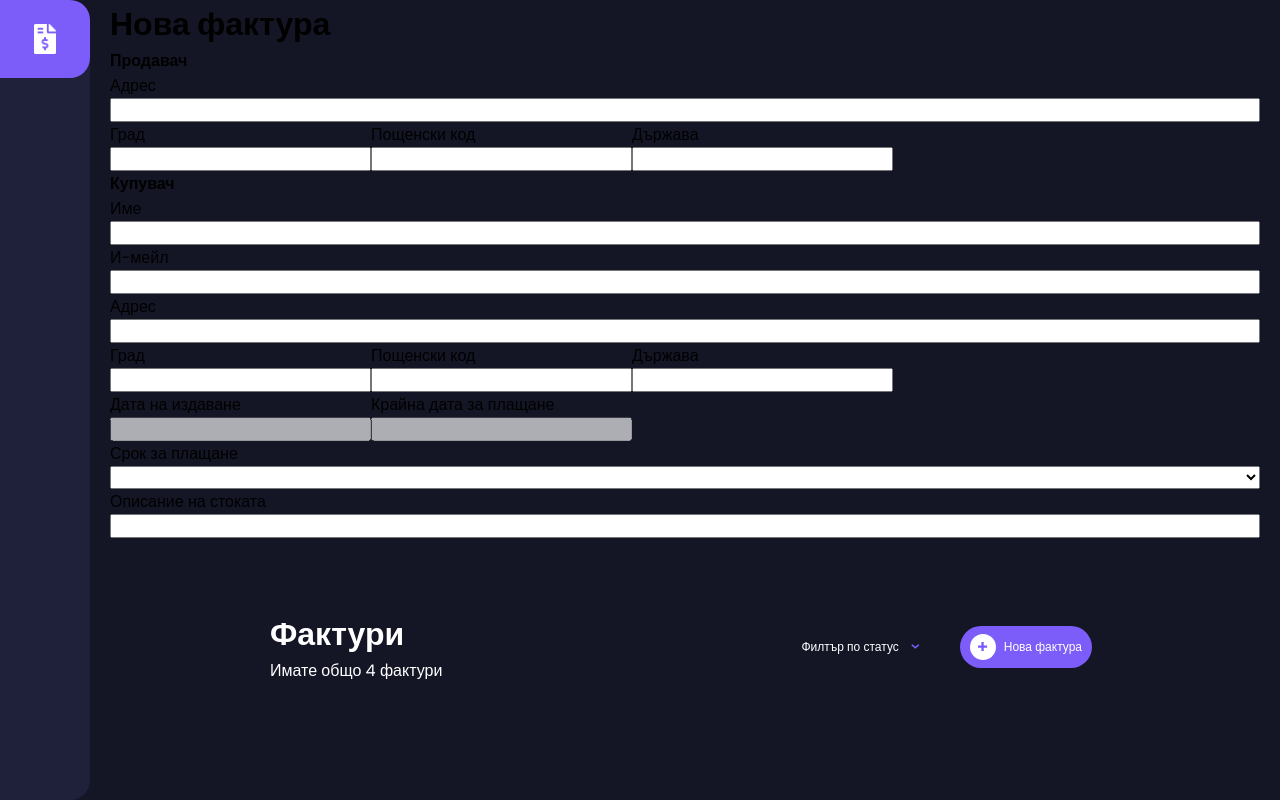
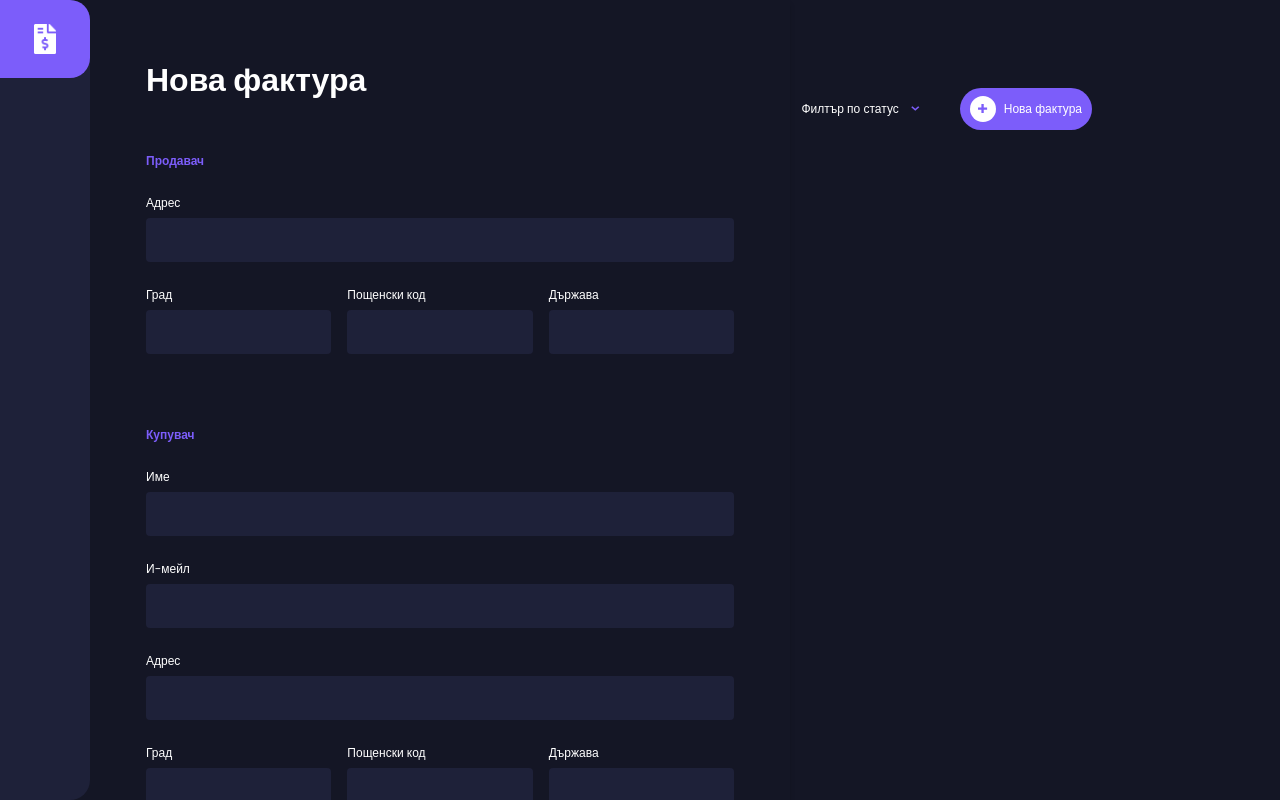
Before and after one commit to stefism/Invoice_with_Vue.Js_And_Firebase, a Vue app in the folder project_files/: page / in a window 1280 px wide. Both pictures are taken after a click on the element "Нова фактура". Shown: the top 800 px of the page. Built offline with nearby package versions, Linux system fonts and the light colour scheme.

Commit message:
Add some Invoice functionality.

```diff
--- a/project_files/src/App.vue
+++ b/project_files/src/App.vue
@@ -3,11 +3,13 @@
     <div v-if="!mobile" class="app flex flex-column">
       <Navigation />
       <div class="app-content flex flex-column">
-        <InvoiceModal />
+        <transition name="invoice">
+          <InvoiceModal v-if="invoiceModal" />
+        </transition>
         <router-view />
       </div>
     </div>
-    <div class="mobile-message flex flex-column">
+    <div v-else class="mobile-message flex flex-column">
       <h2>Това приложение не е съвместимо с вашето устройство.</h2>
       <p>Моля използвайте устройство с по-висока резолюция.</p>
     </div>
@@ -15,6 +17,8 @@
 </template>
 
 <script>
+import { mapState } from 'vuex';
+
 import Navigation from './components/Navigation.vue';
 import InvoiceModal from './components/InvoiceModal.vue';
 
@@ -37,6 +41,9 @@ import InvoiceModal from './components/InvoiceModal.vue';
           this.mobile = false;
         }
       }
+    },
+    computed: {
+      ...mapState(['invoiceModal'])
     }
   }
 </script>
@@ -76,6 +83,16 @@ import InvoiceModal from './components/InvoiceModal.vue';
   p {
     margin-top: 16px;
   }
+}
+
+.invoice-enter-active,
+.invoice-leave-active {
+  transition: 0.8s ease all;
+}
+
+.invoice-enter-from,
+.invoice-leave-to {
+  transform: translateX(-700px);
 }
 
 button,
--- a/project_files/src/components/InvoiceModal.vue
+++ b/project_files/src/components/InvoiceModal.vue
@@ -1,5 +1,9 @@
 <template>
-  <div @click="checkClick" class="invoice-wrap flex flex-column" ref="invoiceWrap">
+  <div
+    @click="checkClick"
+    class="invoice-wrap flex flex-column"
+    ref="invoiceWrap"
+  >
     <form @submit.prevent="submitForm" class="invoice-content">
       <h1>Нова фактура</h1>
 
@@ -9,24 +13,37 @@
 
         <div class="input flex flex-column">
           <label for="billerStreetAddress">Адрес</label>
-                <input required type="text" id="billerStreetAddress" v-model="billerStreetAddress">
+          <input
+            required
+            type="text"
+            id="billerStreetAddress"
+            v-model="billerStreetAddress"
+          />
         </div>
 
         <div class="location-details flex">
-
           <div class="input flex flex-column">
             <label for="billerCity">Град</label>
-                    <input required type="text" id="billerCity" v-model="billerCity">
+            <input required type="text" id="billerCity" v-model="billerCity" />
           </div>
           <div class="input flex flex-column">
             <label for="billerZipCode">Пощенски код</label>
-                    <input required type="text" id="billerZipCode" v-model="billerZipCode">
+            <input
+              required
+              type="text"
+              id="billerZipCode"
+              v-model="billerZipCode"
+            />
           </div>
           <div class="input flex flex-column">
             <label for="billerCountry">Държава</label>
-                    <input required type="text" id="billerCountry" v-model="billerCountry">
+            <input
+              required
+              type="text"
+              id="billerCountry"
+              v-model="billerCountry"
+            />
           </div>
-
         </div>
       </div>
 
@@ -35,32 +52,45 @@
         <h4>Купувач</h4>
         <div class="input flex flex-column">
           <label for="clientName">Име</label>
-                <input required type="text" id="clientName" v-model="clientName">
+          <input required type="text" id="clientName" v-model="clientName" />
         </div>
         <div class="input flex flex-column">
           <label for="clientEmail">И-мейл</label>
-                <input required type="text" id="clientEmail" v-model="clientEmail">
+          <input required type="text" id="clientEmail" v-model="clientEmail" />
         </div>
         <div class="input flex flex-column">
           <label for="clientStreetAddress">Адрес</label>
-                <input required type="text" id="clientStreetAddress" v-model="clientStreetAddress">
+          <input
+            required
+            type="text"
+            id="clientStreetAddress"
+            v-model="clientStreetAddress"
+          />
         </div>
 
         <div class="location-details flex">
-
           <div class="input flex flex-column">
             <label for="clientCity">Град</label>
-                    <input required type="text" id="clientCity" v-model="clientCity">
+            <input required type="text" id="clientCity" v-model="clientCity" />
           </div>
           <div class="input flex flex-column">
             <label for="clientZipCode">Пощенски код</label>
-                    <input required type="text" id="clientZipCode" v-model="clientZipCode">
+            <input
+              required
+              type="text"
+              id="clientZipCode"
+              v-model="clientZipCode"
+            />
           </div>
           <div class="input flex flex-column">
             <label for="clientCountry">Държава</label>
-                    <input required type="text" id="clientCountry" v-model="clientCountry">
+            <input
+              required
+              type="text"
+              id="clientCountry"
+              v-model="clientCountry"
+            />
           </div>
-
         </div>
       </div>
 
@@ -69,11 +99,21 @@
         <div class="payment flex">
           <div class="input flex flex-column">
             <label for="invoiceDate">Дата на издаване</label>
-                    <input disabled type="text" id="invoiceDate" v-model="invoiceDate">
+            <input
+              disabled
+              type="text"
+              id="invoiceDate"
+              v-model="invoiceDate"
+            />
           </div>
           <div class="input flex flex-column">
             <label for="paymenyDueDate">Крайна дата за плащане</label>
-                    <input disabled type="text" id="paymenyDueDate" v-model="paymenyDueDate">
+            <input
+              disabled
+              type="text"
+              id="paymenyDueDate"
+              v-model="paymentDueDate"
+            />
           </div>
         </div>
         <div class="input flex flex-column">
@@ -86,7 +126,60 @@
         </div>
         <div class="input flex flex-column">
           <label for="productDescription">Описание на стоката</label>
-                <input required type="text" id="productDescription" v-model="productDescription">
+          <input
+            required
+            type="text"
+            id="productDescription"
+            v-model="productDescription"
+          />
+        </div>
+        <div class="work-items">
+          <h3>Артикули</h3>
+          <table class="item-list">
+            <tr class="table-heading flex">
+              <th class="item-name">Име на артикула</th>
+              <th class="qty">Количество</th>
+              <th class="price">Цена</th>
+              <th class="total">Обща сума</th>
+            </tr>
+            <tr
+              class="table-items flex"
+              v-for="(item, index) in invoiceItemList"
+              :key="index"
+            >
+              <td class="item-name">
+                <input type="text" v-model="item.itemName" />
+              </td>
+              <td class="qty"><input type="text" v-model="item.qty" /></td>
+              <td class="price"><input type="text" v-model="item.price" /></td>
+              <td class="total flex">
+                {{ (item.total = item.qty * item.price) }} лв.
+              </td>
+              <img
+                @click="deleteInvoiceItem(item.id)"
+                src="../assets/icon-delete.svg"
+                alt="delete icon"
+              />
+            </tr>
+          </table>
+
+          <div @click="addNewInvoiceItem" class="flex button">
+            <img src="../assets/icon-plus.svg" alt="plus icon" />
+            Добави нов артикул
+          </div>
+        </div>
+      </div>
+
+      <!-- Save and Exit -->
+      <div class="save flex">
+        <div class="left">
+          <button @click="closeInvoice" class="red">Откажи</button>
+        </div>
+        <div class="right flex">
+          <button @click="saveDraft" class="dark-purple">
+            Запиши като чернова
+          </button>
+          <button @click="publishInvoice" class="purple">Създай фактура</button>
         </div>
       </div>
     </form>
@@ -94,35 +187,215 @@
 </template>
 
 <script>
+import { mapMutations } from 'vuex';
+
 export default {
-    name: 'invoiceModal',
+  name: "invoiceModal",
   data() {
     return {
-            billerStreetAddress: '',
-            billerCity: '',
+      billerStreetAddress: "",
+      billerCity: "",
       billerZipCode: null,
-            billerCountry: '',
-            clientName: '',
-            clientEmail: '',
-            clientStreetAddress: '',
-            clientCity: '',
+      billerCountry: "",
+      clientName: "",
+      clientEmail: "",
+      clientStreetAddress: "",
+      clientCity: "",
       clientZipCode: null,
-            clientCountry: '',
+      clientCountry: "",
       invoiceDataUnix: null,
       invoiceDate: null,
       paymentTerms: null,
-            paymenyDueDateUnix: null,
-            paymenyDueDate: null,
-            productDescription: '',
+      paymentDueDateUnix: null,
+      paymentDueDate: null,
+      productDescription: "",
       invoicePending: null,
       invoiceDraft: null,
       invoiceItemList: [],
-            invoiceTotal: 0
+      invoiceTotal: 0,
+    };
+  },
+  created() {
+    this.invoiceDataUnix = Date.now();
+    this.invoiceDate = new Date(this.invoiceDataUnix).toLocaleDateString('bg-bg');
+  },
+  methods: {
+    ...mapMutations(['toggleInvoice']),
+
+    closeInvoice() {
+        this.toggleInvoice();
+    }
+  },
+    watch: {
+        paymentTerms() {
+            const futureDate = new Date();
+            this.paymentDueDateUnix = futureDate.setDate(futureDate.getDate() + parseInt(this.paymentTerms));
+            this.paymentDueDate = new Date(this.paymentDueDateUnix).toLocaleDateString('bg-bg');
+        }
+    }
+};
+</script>
+
+<style lang="scss" scoped>
+.invoice-wrap {
+  position: fixed;
+  top: 0;
+  left: 0;
+  background-color: transparent;
+  width: 100%;
+  height: 100vh;
+  overflow: scroll;
+  &::-webkit-scrollbar {
+    display: none;
+  }
+  @media (min-width: 900px) {
+    left: 90px;
+  }
+
+  .invoice-content {
+    position: relative;
+    padding: 56px;
+    max-width: 700px;
+    width: 100%;
+    background-color: #141625;
+    color: #fff;
+    box-shadow: 0 4px 6px -1px rgba(0, 0, 0, 0.2),
+      0 2px 4px -1px rgba(0, 0, 0, 0.06);
+
+    h1 {
+      margin-bottom: 48px;
+      color: #fff;
+    }
+
+    h3 {
+      margin-bottom: 16px;
+      font-size: 18px;
+      color: #777f98;
+    }
+
+    h4 {
+      color: #7c5dfa;
+      font-size: 12px;
+      margin-bottom: 24px;
+    }
+
+    .bill-to,
+    .bill-from {
+      margin-bottom: 48px;
+
+      .location-details {
+        gap: 16px;
+        div {
+          flex: 1;
         }
       }
     }
-</script>
 
-<style>
+    .invoice-work {
+      .payment {
+        gap: 24px;
+        div {
+          flex: 1;
+        }
+      }
 
+      .work-items {
+        .item-list {
+          width: 100%;
+
+          .table-heading,
+          .table-items {
+            gap: 16px;
+            font-size: 12px;
+
+            .item-name {
+              flex-basis: 50%;
+            }
+
+            .qty {
+              flex-basis: 10%;
+            }
+
+            .price {
+              flex-basis: 20%;
+            }
+
+            .total {
+              flex-basis: 20%;
+              align-self: center;
+            }
+          }
+
+          .table-heading {
+            margin-bottom: 16px;
+
+            th {
+                text-align: left;
+            }
+          }
+
+          .table-items {
+            position: relative;
+            margin-bottom: 24px;
+
+            img {
+              position: absolute;
+              top: 15px;
+              right: 0;
+              width: 12px;
+              height: 16px;
+            }
+          }
+        }
+
+        .button {
+            color: #fff;
+            background-color: #252945;
+            align-items: center;
+            justify-content: center;
+            width: 100%;
+
+            img {
+                margin-right: 4px;
+            }
+        }
+      }
+    }
+
+    .save {
+        margin-top: 60px;
+
+        div {
+            flex: 1
+        }
+
+        .right {
+            justify-content: flex-end;
+        }
+    }
+  }
+
+  .input {
+    margin-bottom: 24px;
+  }
+
+  label {
+    font-size: 12px;
+    margin-bottom: 6px;
+  }
+
+  input,
+  select {
+    width: 100%;
+    background-color: #1e2139;
+    color: #fff;
+    border-radius: 4px;
+    padding: 12px 4px;
+    border: none;
+
+    &:focus {
+      outline: none;
+    }
+  }
+}
 </style>
--- a/project_files/src/store/index.js
+++ b/project_files/src/store/index.js
@@ -2,8 +2,12 @@ import { createStore } from 'vuex'
 
 export default createStore({
   state: {
+    invoiceModal: null
   },
   mutations: {
+    toggleInvoice(state) {
+      state.invoiceModal = !state.invoiceModal;
+    }
   },
   actions: {
   },
--- a/project_files/src/views/Home.vue
+++ b/project_files/src/views/Home.vue
@@ -28,6 +28,8 @@
 </template>
 
 <script>
+import { mapMutations } from 'vuex';
+
 export default {
   // eslint-disable-next-line vue/multi-word-component-names
   name: "Home",
@@ -38,8 +40,10 @@ export default {
     }
   },
   methods: {
+    ...mapMutations(['toggleInvoice']),
+
     newInvoice() {
-
+      this.toggleInvoice();
     },
     toggleFilterMenu() {
       this.filterMenu = !this.filterMenu;
```
Also changed, not shown: 1 other file (tests, documents, lock files or other folders). Lines whose indentation alone changed are shown as unchanged.
